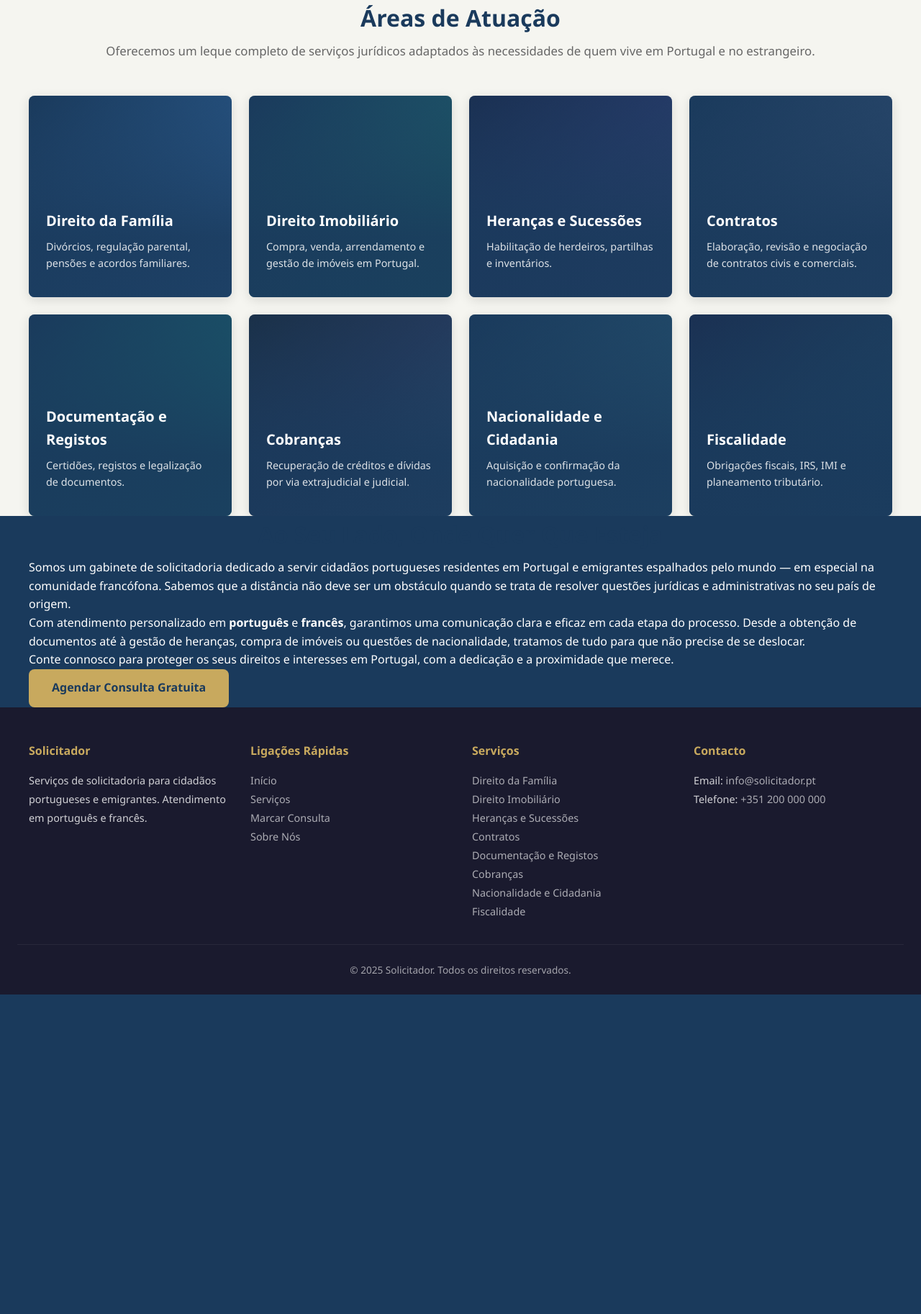
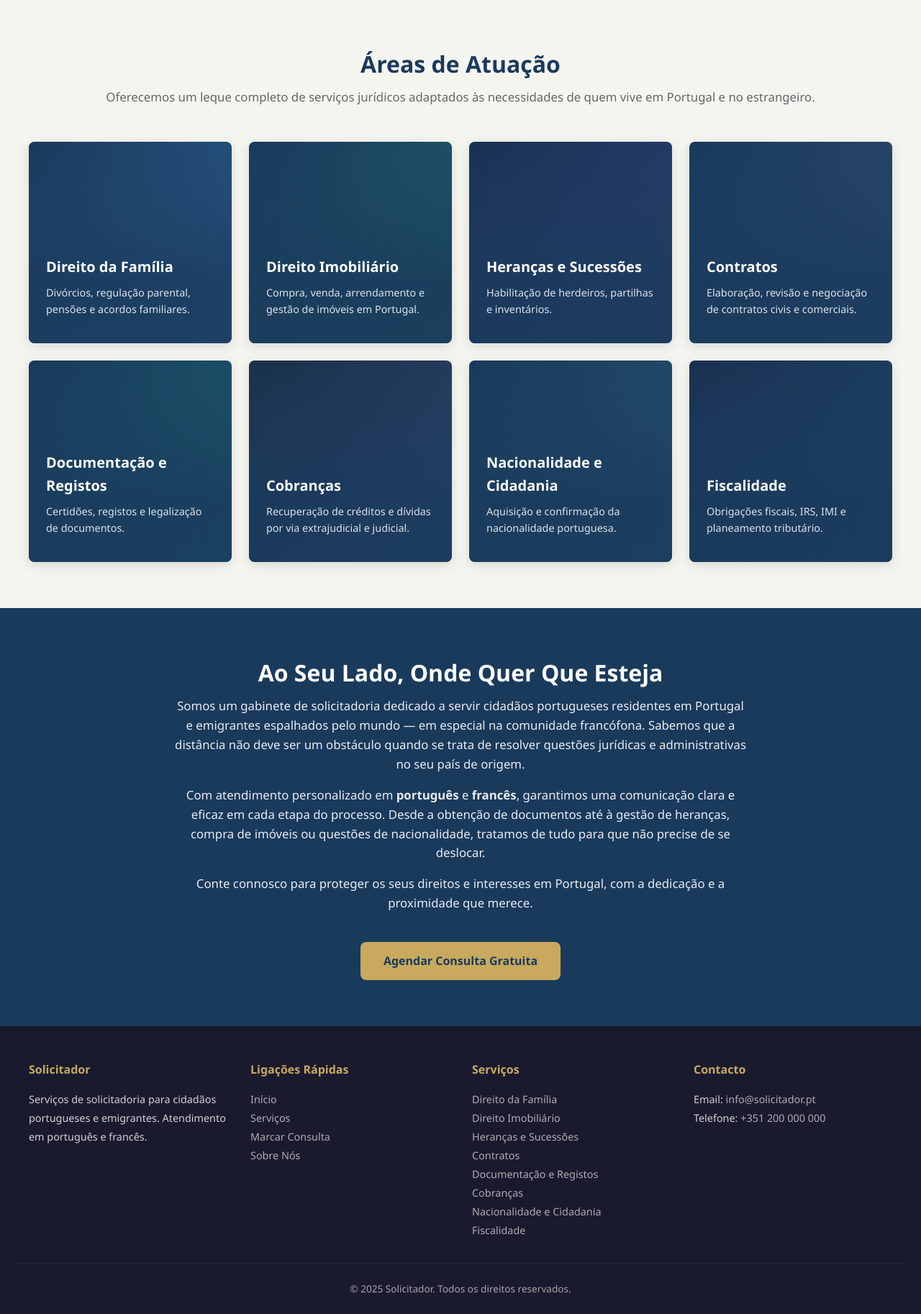
Before and after one commit to markgir/website-solicitador, a PHP site: page / in a window 1280 px wide. Shown: the part 571-2397 px from the top of the page at 72% size. Before the commit the page ends 1953 px from the top, so only its background shows below. Run offline with PHP 8.4, Linux system fonts and the light colour scheme.

Commit message:
feat: complete solicitor website with PT/FR pages, services, booking form
- Landing page (index.html) with 8 service area cards
- 8 service detail pages in Portuguese (services/)
- Consultation booking page with form and payment process (consulta.html)
- Full French version (fr/) with landing, consultation, and 8 service pages
- Responsive CSS with mobile navigation (css/style.css)
- Form validation and interactivity (js/main.js)
- PHP form handler with email notifications (php/contact.php)

Agent-Logs-Url: https://github.com/markgir/website-solicitador/sessions/881195b3-b552-43b2-9bf5-5a89a2c633d3

Co-authored-by: markgir <25825415+markgir@users.noreply.github.com>

```diff
--- a/css/style.css
+++ b/css/style.css
@@ -265,6 +265,11 @@ img {
   margin: 0 auto;
 }
 
+/* --- Services Section --- */
+.services-section {
+  padding: 4rem 1.5rem;
+}
+
 /* --- Services Grid (Landing Page) --- */
 .services-grid {
   display: grid;
@@ -397,22 +402,37 @@ img {
 .about-section {
   background: var(--primary);
   color: var(--text-light);
-}
-
-.about-content {
-  max-width: 800px;
-  margin: 0 auto;
+  padding: 4rem 1.5rem;
   text-align: center;
 }
 
-.about-content .section-title {
+.about-section .container {
+  max-width: 800px;
+}
+
+.about-section .section-title {
   color: var(--text-light);
 }
 
-.about-content p {
+.about-section p {
   font-size: 1.05rem;
   opacity: 0.9;
   margin-bottom: 1rem;
+}
+
+.about-section .btn {
+  margin-top: 1.5rem;
+}
+
+.accent {
+  color: var(--accent);
+}
+
+.hero-buttons {
+  display: flex;
+  gap: 1rem;
+  justify-content: center;
+  flex-wrap: wrap;
 }
 
 /* --- Consultation / Booking Page --- */
```
